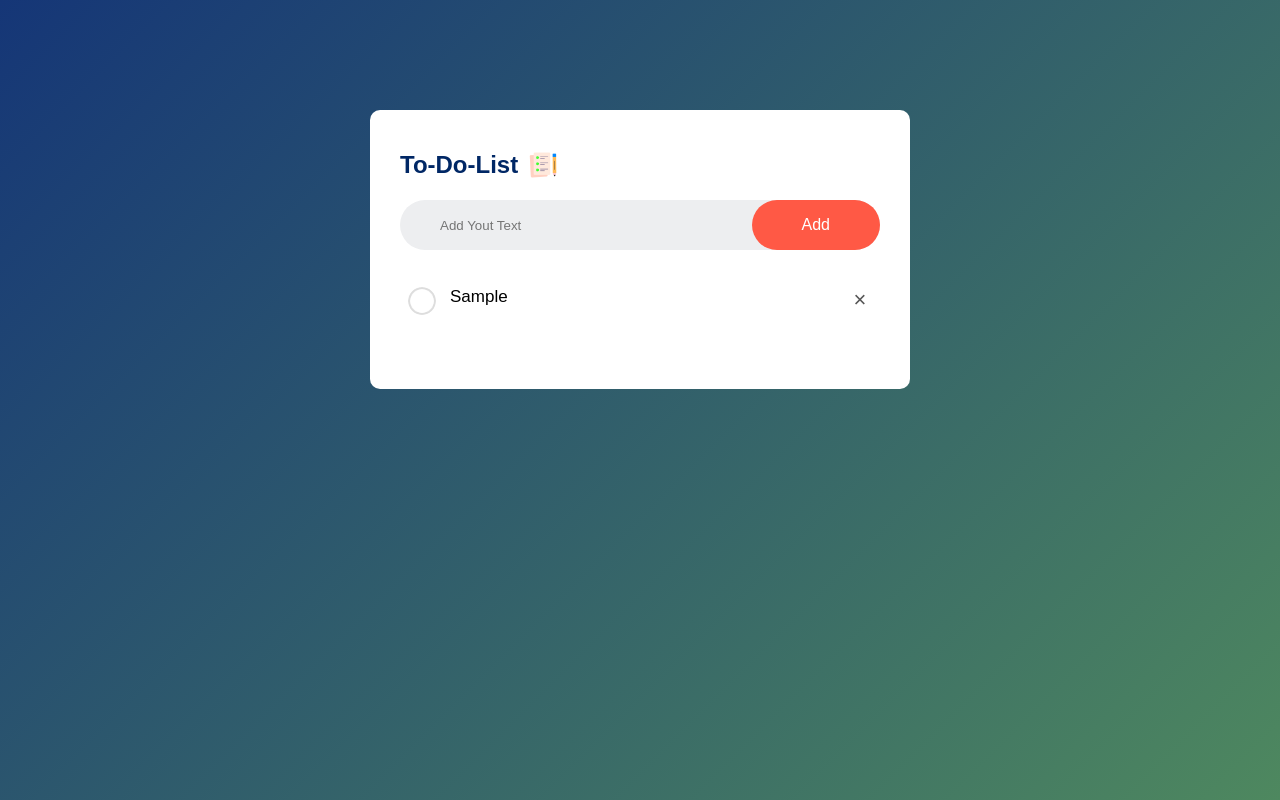
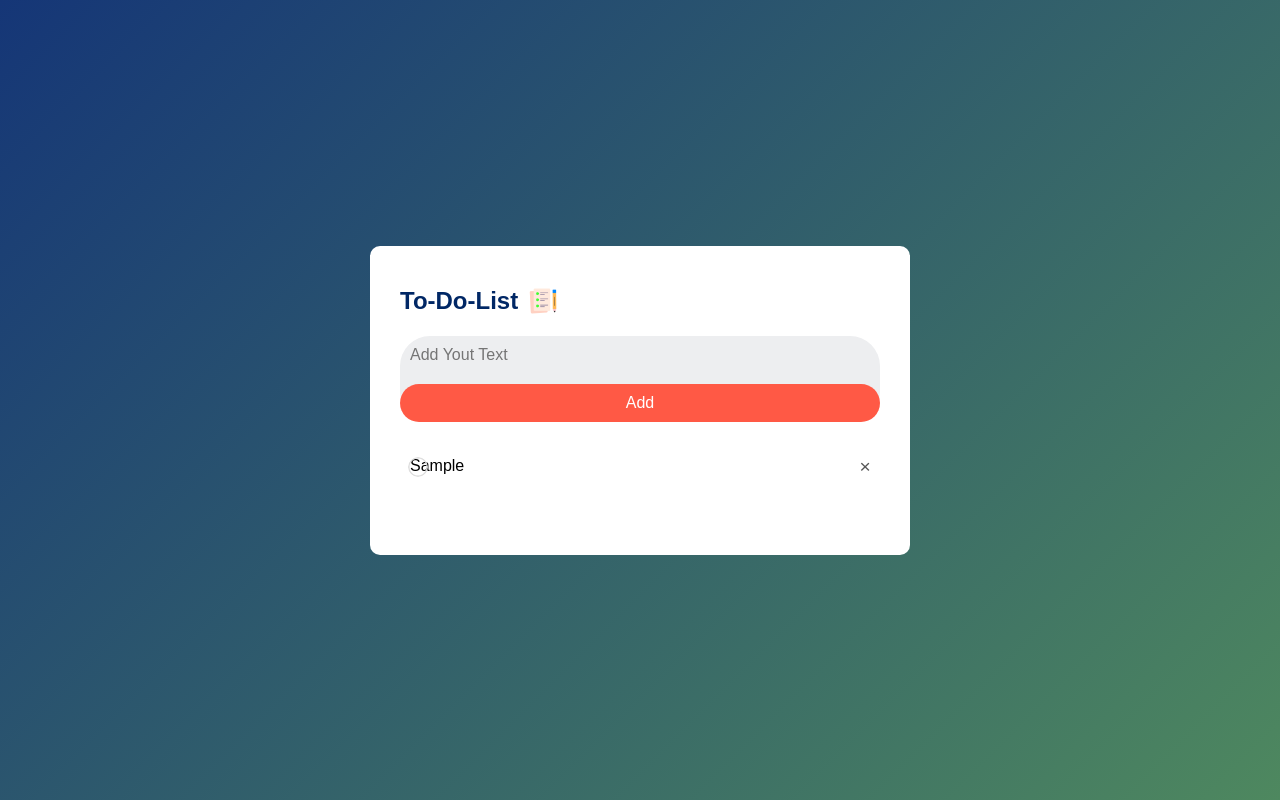
Before and after one commit to AshfaqueAhmed123/Todo-App, a plain HTML site: page index.html in a window 1280 px wide. Both pictures are taken after typing "Sample" into the empty fields and a click on the button "Add". Drawn offline with Linux system fonts and the light colour scheme.

Commit message:
Update style.css

```diff
--- a/style.css
+++ b/style.css
@@ -10,13 +10,16 @@
     min-height: 100vh;
     background: linear-gradient(135deg, #153677, #4e885f);
     padding: 10px;
+    display: flex;
+    justify-content: center;
+    align-items: center;
 }
 
 .todo-app {
     width: 100%;
     max-width: 540px;
     background-color: #fff;
-    margin: 100px auto 20px;
+    margin: 20px;
     padding: 40px 30px 70px;
     border-radius: 10px;
 }
@@ -26,6 +29,7 @@
     display: flex;
     align-items: center;
     margin-bottom: 20px;
+    font-size: 1.5em;
 }
 
 .todo-app h2 img {
@@ -35,11 +39,9 @@
 
 .row {
     display: flex;
-    align-items: center;
-    justify-content: space-between;
+    flex-direction: column;
     background-color: #edeef0;
     border-radius: 30px;
-    padding-left: 30px;
     margin-bottom: 25px;
 }
 
@@ -49,27 +51,27 @@ input {
     outline: none;
     background-color: transparent;
     padding: 10px;
-    font-weight: 14px;
+    font-size: 1em;
 }
 
 button {
     border: none;
     outline: none;
-    padding: 16px 50px;
+    padding: 10px;
     background-color: #ff5945;
     color: #fff;
-    font-size: 16px;
+    font-size: 1em;
     cursor: pointer;
     border-radius: 40px;
+    margin-top: 10px;
 }
-
 
 .list-container {}
 
 ul li {
     list-style: none;
-    font-size: 17px;
-    padding: 12px 8px 12px 50px;
+    font-size: 1em;
+    padding: 10px;
     user-select: none;
     cursor: pointer;
     position: relative;
@@ -78,13 +80,13 @@ ul li {
 ul li::before {
     content: '';
     position: absolute;
-    height: 28px;
-    width: 28px;
+    height: 20px;
+    width: 20px;
     border-radius: 50%;
     background-image: url(Images/unchecked.png);
     background-size: cover;
     background-position: center;
-    top: 12px;
+    top: 10px;
     left: 8px;
 }
 
@@ -101,11 +103,11 @@ ul li span {
     position: absolute;
     right: 0;
     top: 5px;
-    width: 40px;
-    height: 40px;
-    font-size: 22px;
+    width: 30px;
+    height: 30px;
+    font-size: 1.2em;
     color: #555;
-    line-height: 40px;
+    line-height: 30px;
     text-align: center;
     border-radius: 50%;
 }
```
